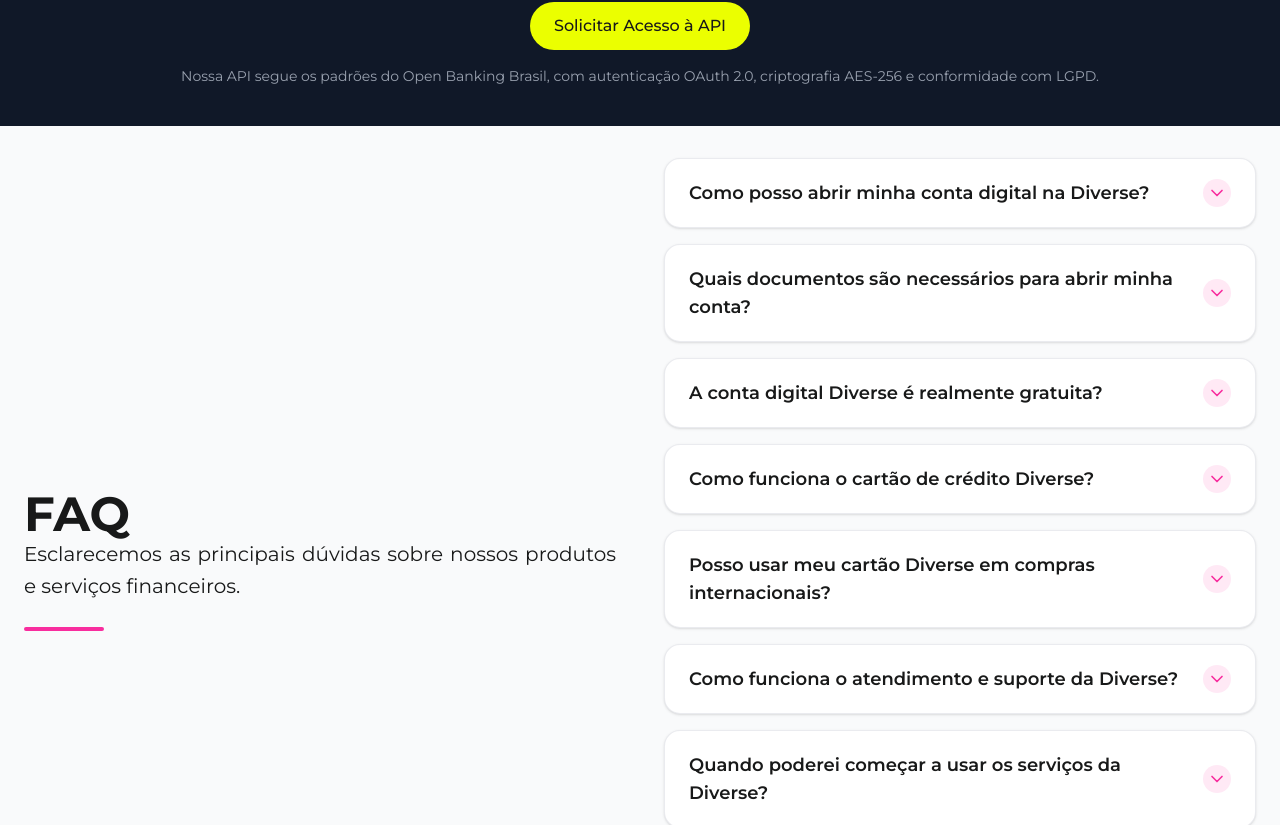
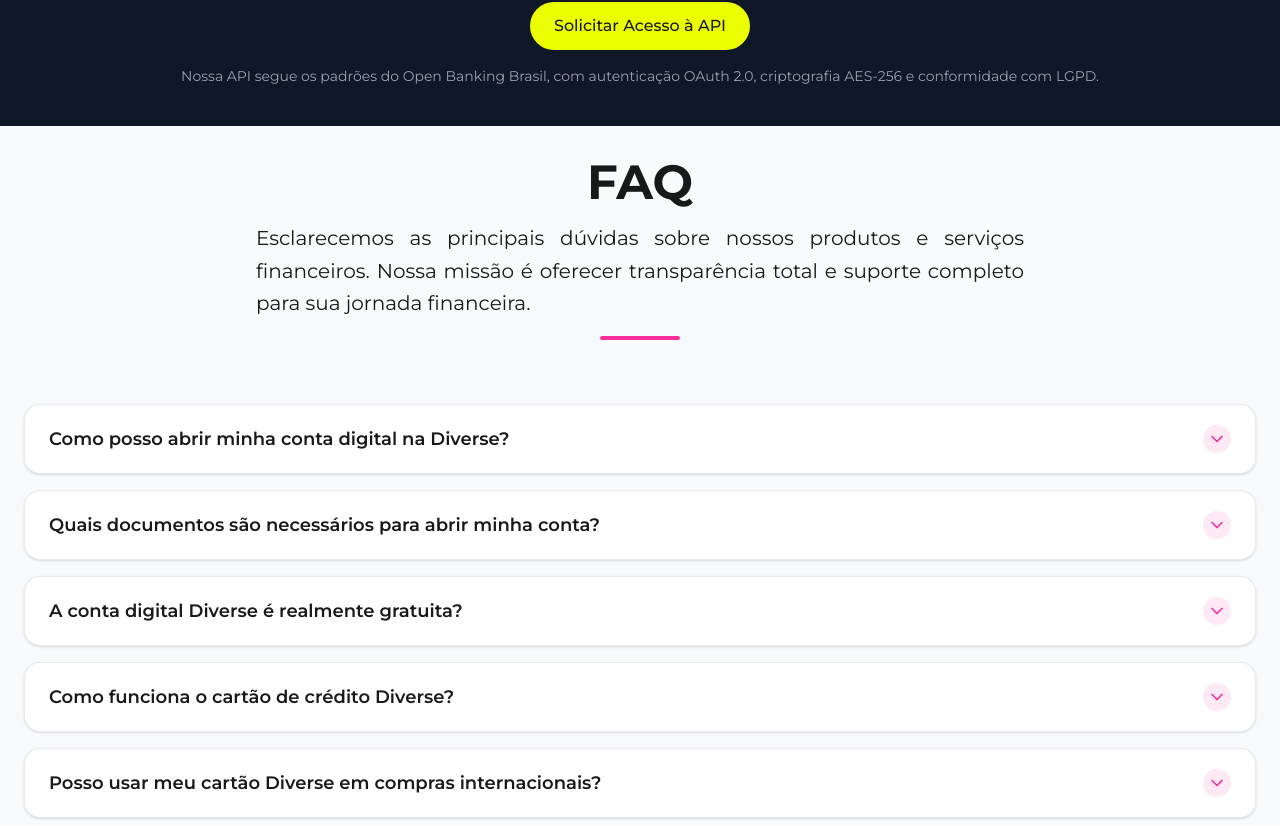
Before and after one commit to chriskryon/diverse-landing, a Next.js app: page / in a window 1280 px wide. Shown: the part 3256-4081 px from the top of the page. Built offline with nearby package versions, Linux system fonts and the light colour scheme; no server answers.

Commit message:
style position to top

```diff
--- a/src/components/FaqSection.tsx
+++ b/src/components/FaqSection.tsx
@@ -57,30 +57,26 @@
   return (
     <section className="bg-gray-50 py-8 px-6">
       <div className="max-w-7xl mx-auto">
-        {/* Mobile: stack, Desktop: FAQ and accordions side by side */}
-        <div className="flex flex-col lg:flex-row lg:items-center lg:justify-between lg:gap-12">
-          {/* FAQ Title and Description */}
+        {/* FAQ Title and Description always on top */}
         <motion.div
           ref={headerAnimation.ref}
           initial={headerAnimation.initial}
           animate={headerAnimation.animate}
-            className="text-center mb-12 lg:mb-0 lg:text-left lg:w-1/2"
+          className="text-center mb-12 lg:mb-16"
         >
-            <h2 className="text-4xl lg:text-5xl font-bold text-diverse-black mb-4 inline-block lg:mb-0 lg:mr-6 align-middle">
+          <h2 className="text-4xl lg:text-5xl font-bold text-diverse-black mb-4">
             FAQ
           </h2>
-            <span className="hidden lg:inline-block align-middle text-xl text-diverse-black leading-relaxed text-justify">
+          <p className="text-xl text-diverse-black max-w-3xl mx-auto leading-relaxed text-justify">
             Esclarecemos as principais dúvidas sobre nossos produtos e serviços financeiros.
-            </span>
-            <p className="text-xl text-diverse-black max-w-3xl mx-auto leading-relaxed text-justify lg:hidden">
-              Esclarecemos as principais dúvidas sobre nossos produtos e serviços financeiros.
-              Nossa missão é oferecer transparência total e suporte completo para sua jornada financeira.
+            <span className="hidden lg:inline"> Nossa missão é oferecer transparência total e suporte completo para sua jornada financeira.</span>
           </p>
-            <div className="w-20 h-1 bg-diverse-pink rounded-full mt-4 mx-auto lg:mx-0 lg:mt-6"></div>
+          <div className="w-20 h-1 bg-diverse-pink rounded-full mt-4 mx-auto"></div>
         </motion.div>
 
-          {/* Accordions */}
-          <div className="lg:w-1/2">
+        {/* Accordions below title/description */}
+        <div className="flex flex-col lg:flex-row lg:justify-center">
+          <div className="w-full">
             <motion.div
               ref={staggeredAnimation.ref}
               initial="hidden"
```
Lines whose indentation alone changed are shown as unchanged.
